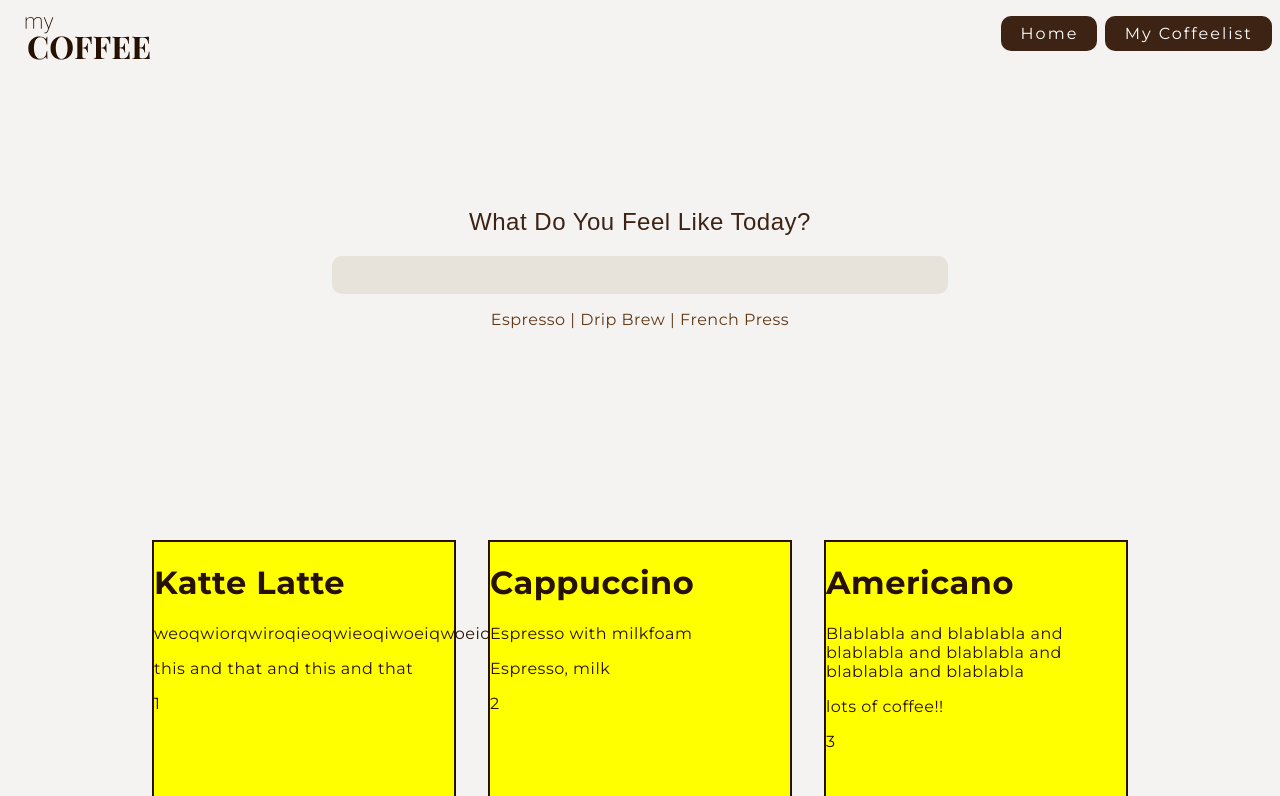
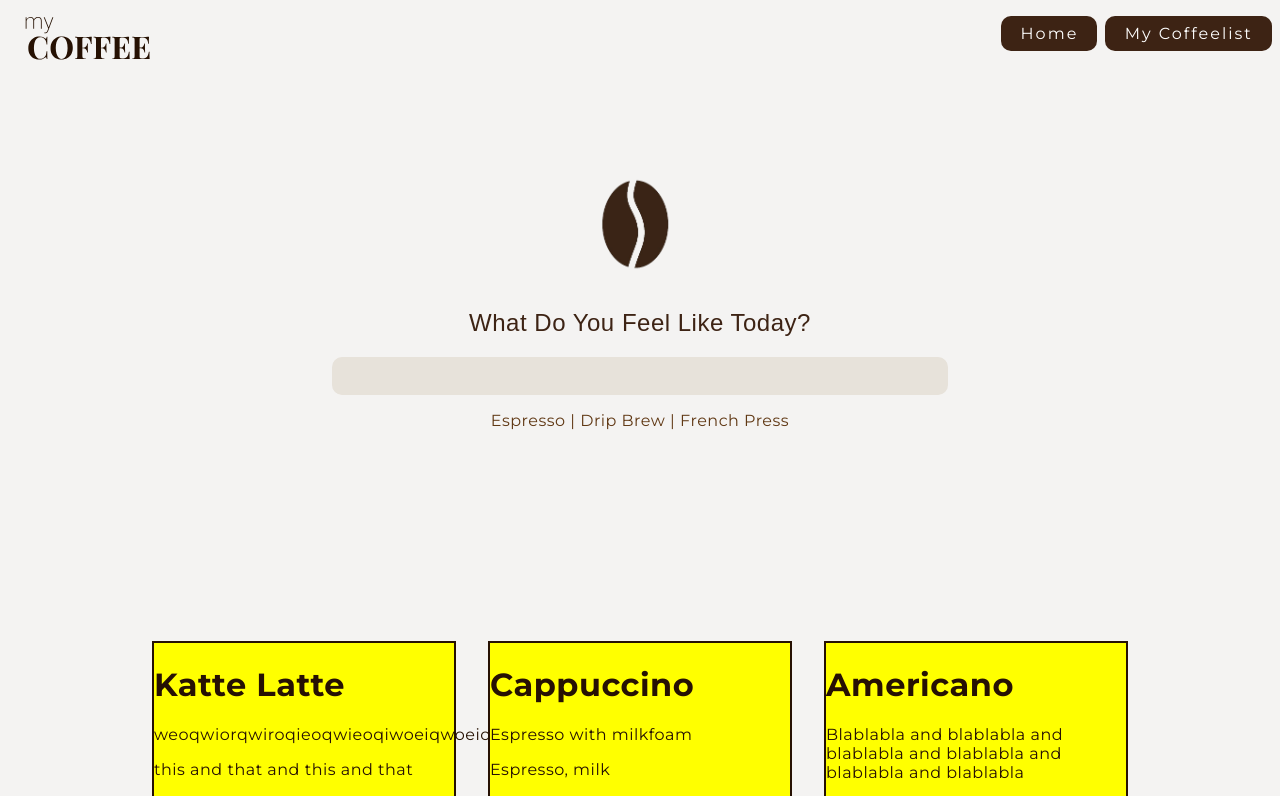
Before and after one commit to fiababiakandersson/mycoffee, a React (Create React App) app: page / in a window 1280 px wide. Shown: the top 796 px of the page. Built offline with nearby package versions, Linux system fonts and the light colour scheme.

Commit message:
coffeebean logo in navbar

```diff
--- a/src/components/Navbar.css
+++ b/src/components/Navbar.css
@@ -44,3 +44,8 @@
   .filter-name {
       color: #603814;
   }
+
+  .coffeebean-logo {
+    display: flex;
+    justify-content: center;
+  }
--- a/src/components/Navbar.tsx
+++ b/src/components/Navbar.tsx
@@ -1,9 +1,17 @@
+import { Link } from 'react-router-dom';
+import Logo from '../assets/Coffeebean.png';
 import './Navbar.css';
 
 function Navbar() {
 
     return (
+
         <section className='section search'>
+          <div className='coffeebean-logo'>
+            <Link to='/'>
+            <img src={Logo} alt='mycoffee logo' className='logo'/>
+            </Link>
+        </div>
         <form className='search-form'>
           <div className='form'>
             <label htmlFor='name'>What do you feel like today?</label>
```
Also changed, not shown: src/assets/Coffeebean.png (added).
